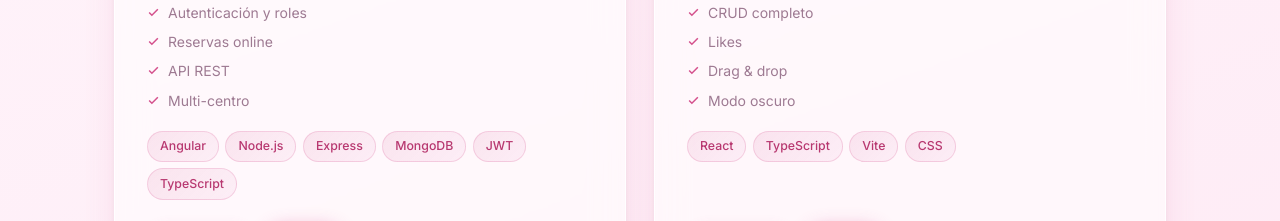
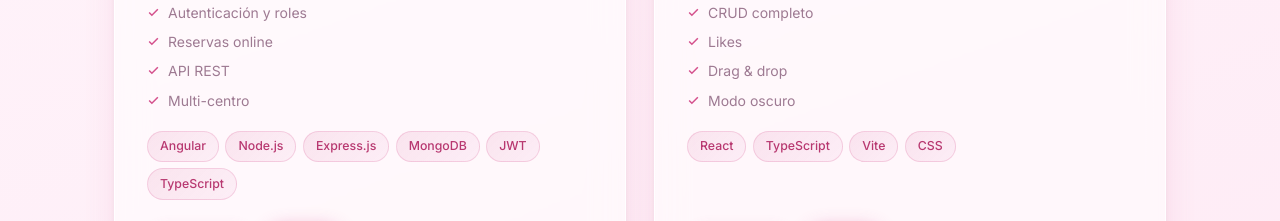
Before and after one commit to Monica-pxl/portfolio-monica, a React (Vite) app: page / in a window 1280 px wide. Shown: the part 3240-3461 px from the top of the page. Built offline with nearby package versions, Linux system fonts and the light colour scheme.

Commit message:
express.js añadido

```diff
--- a/src/components/Projects.tsx
+++ b/src/components/Projects.tsx
@@ -12,7 +12,7 @@ interface Project {
 const PROJECTS: Project[] = [
   {
     id: 'hairgest',
-    tags: ['Angular', 'Node.js', 'Express', 'MongoDB', 'JWT', 'TypeScript'],
+    tags: ['Angular', 'Node.js', 'Express.js', 'MongoDB', 'JWT', 'TypeScript'],
     github: 'https://github.com/Monica-pxl/tfg-peluqueria-monica-munoz-mean',
     demo: 'https://hairgest-angular.vercel.app/',
   },
```
